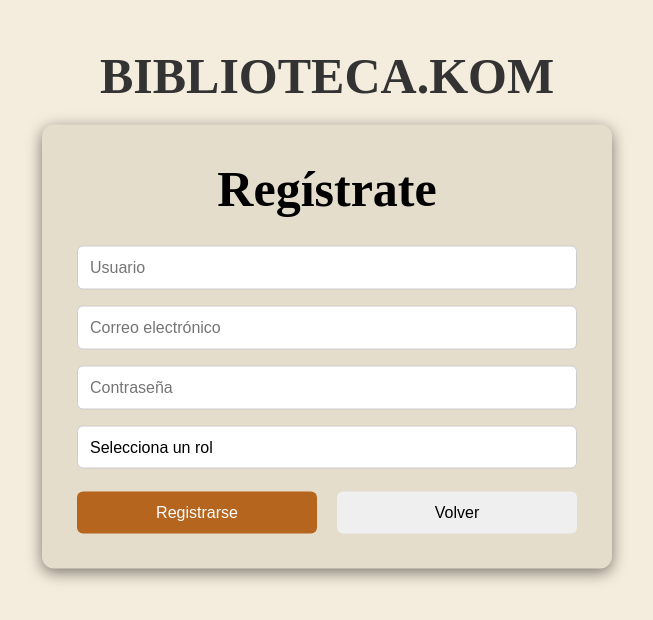
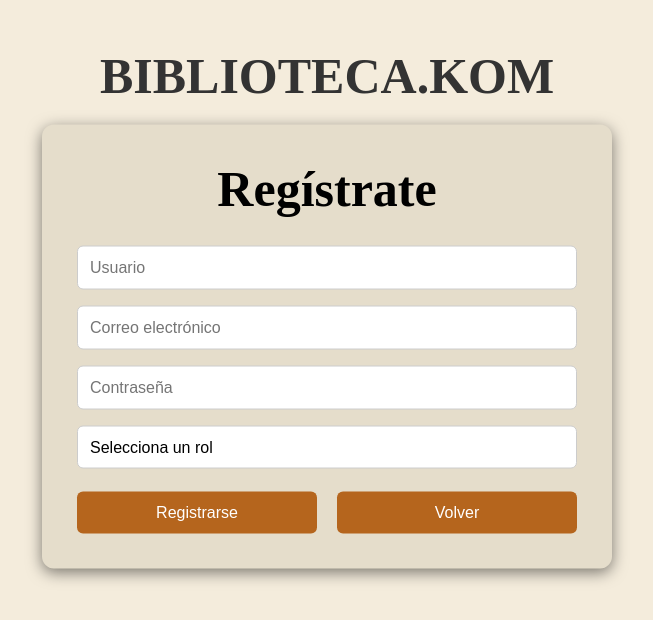
Before and after one commit to KEGAVICIO/Library, a React (Vite) app in the folder front/: page /registre in a window 1280 px wide. Shown: the part 126-746 px from the top of the page, without its empty margins (313-966 px from the left). Built offline with nearby package versions, Linux system fonts and the light colour scheme.

Commit message:
fix2
fixing versions

```diff
--- a/front/src/index.css
+++ b/front/src/index.css
@@ -17,6 +17,7 @@
   --fondooscuro: #E5DDCB;
   --botones: #bdb6a7;
   --terracota: #B5651D;
+  --btnleve: #e37e25;
   --black: #000000;
 
 }
--- a/front/src/views/Login/Login.css
+++ b/front/src/views/Login/Login.css
@@ -41,7 +41,7 @@
 }
 
 /* Ajuste del título para que no esté tan separado del top */
-.login-form h2 {
+.pestana {
     margin-top: 0; /* Elimina el margen superior */
     margin-bottom: 20px;
     font-size: 50px;
--- a/front/src/views/Login/Login.jsx
+++ b/front/src/views/Login/Login.jsx
@@ -42,7 +42,7 @@ function Login() {
 
         <div className="login-container">
             <form onSubmit={handleLogin} className="login-form">
-                <h2>Inicia Sesión</h2>
+                <h2 className="pestana">Inicia Sesión</h2>
 
                 {/* Muestra el mensaje de error debajo de los botones si hay error */}
                 {errorMessage && <p className="error-message">{errorMessage}</p>}
--- a/front/src/views/Register/Register.css
+++ b/front/src/views/Register/Register.css
@@ -38,7 +38,7 @@
     max-width: 500px;
 }
 
-.register-form h2 {
+.pestana {
     margin-top: 0; /* Elimina el margen superior */
     margin-bottom: 20px;
     font-size: 50px;
@@ -92,3 +92,8 @@
     border: 2px solid red;
     background-color: #ffe6e6;
 }
+
+.volver {
+    color: white;
+    background-color: var(--terracota);
+}
--- a/front/src/views/Register/Register.jsx
+++ b/front/src/views/Register/Register.jsx
@@ -55,7 +55,7 @@ function Register() {
 
       <div className="register-container">
         <form onSubmit={handleRegister} className="register-form">
-          <h2>Regístrate</h2>
+          <h2 className="pestana">Regístrate</h2>
 
           {/* Muestra el mensaje de error si existe */}
           {errorMessage && <p className="error-message">{errorMessage}</p>}
```
